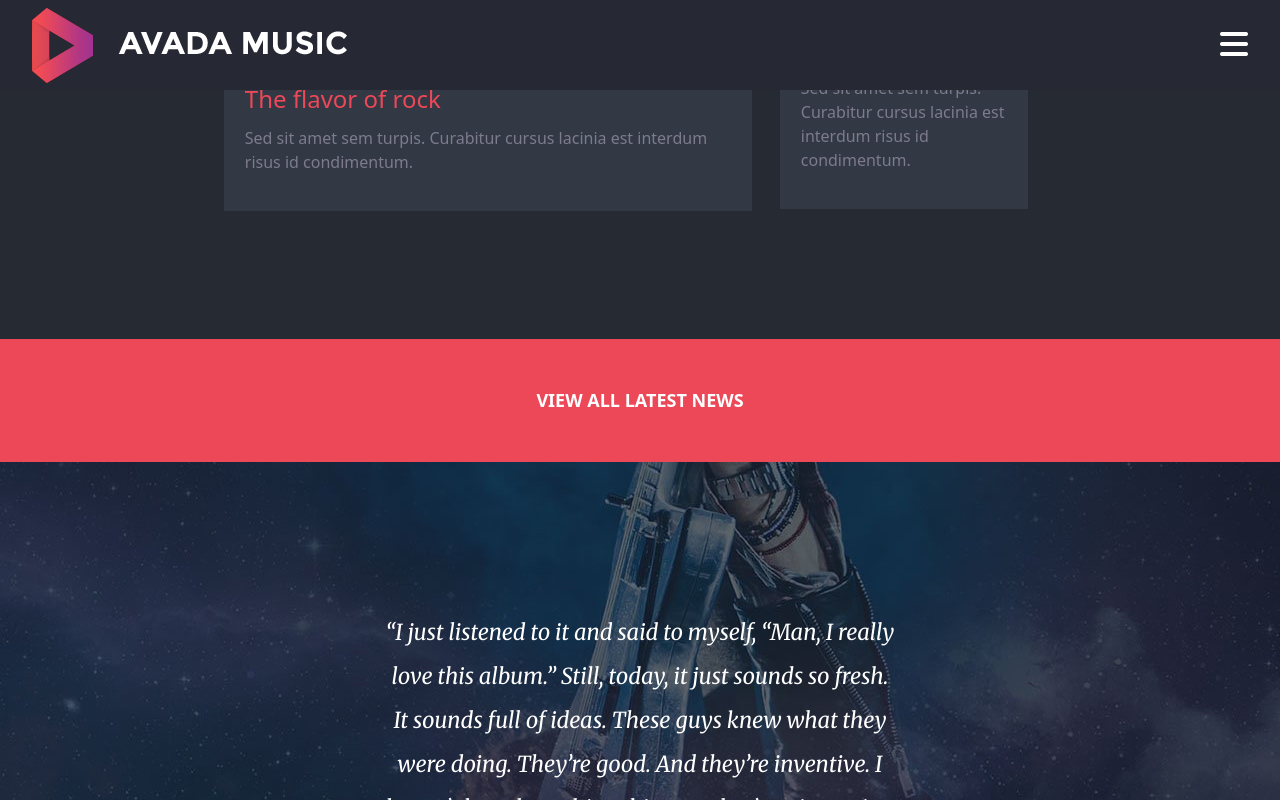
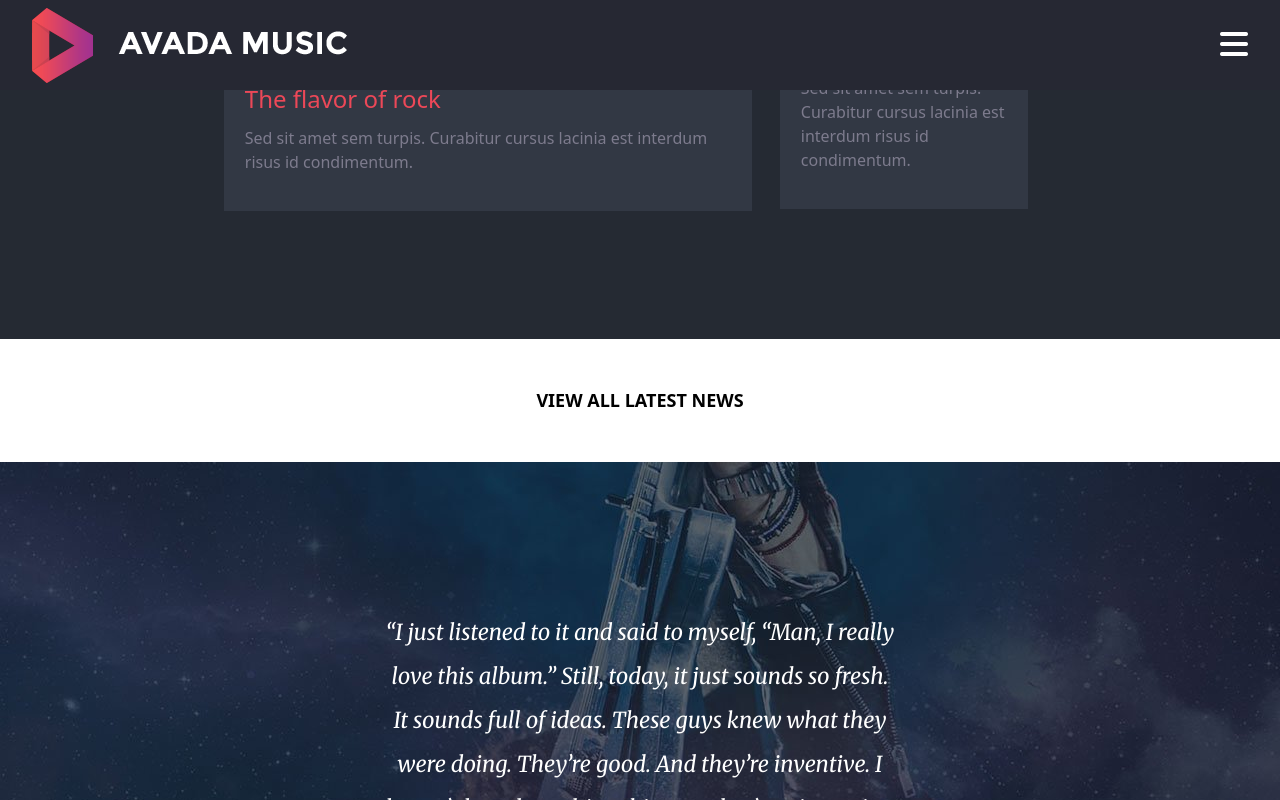
Before and after one commit to Ericson-Manalo/proj-html-vuejs, a Vue app: page / in a window 1280 px wide. In both pictures the pointer is over the element 640 px from the left and 3064 px from the top of the page. Shown: the part 2664-3464 px from the top of the page. Built offline with nearby package versions, Linux system fonts and the light colour scheme.

Commit message:
added a hover on the two banner

```diff
--- a/src/components/AppBrand.vue
+++ b/src/components/AppBrand.vue
@@ -219,6 +219,12 @@ div.banner{
     font-weight: 700;
 }
 
+div.banner:hover{
+    background-color: white;
+    color: black;
+    cursor: pointer;
+}
+
 section.citation{
     background-image: url('../assets/images/home-testimonial-parallax.jpg');
     height: 90vh;
```
